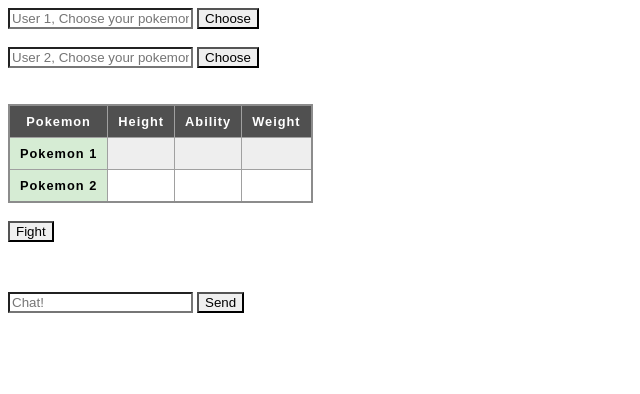
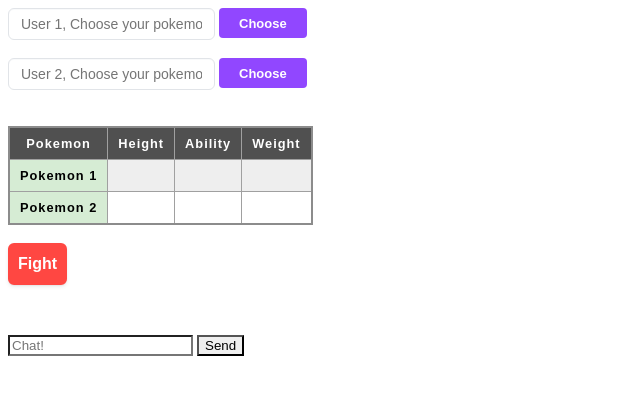
Before and after one commit to Aayushman19/PokeWars, a website: page views/index.html in a window 1280 px wide. Shown: the whole page, without its empty margins (0-640 px from the left). Drawn offline with nearby package versions, Linux system fonts and the light colour scheme; no server answers.

Commit message:
input and button styling

```diff
--- a/views/style.css
+++ b/views/style.css
@@ -37,3 +37,70 @@
   caption-side: bottom;
   padding: 10px;
 }
+
+#player1,
+#player2 {
+
+  padding: 5px 12px;
+  font-size: 14px;
+  line-height: 20px;
+  color: #24292e;
+  vertical-align: middle;
+  background-color: #ffffff;
+  background-repeat: no-repeat;
+  background-position: right 8px center;
+  border: 1px solid #e1e4e8;
+  border-radius: 6px;
+  outline: none;
+  box-shadow: rgba(225, 228, 232, 0.2) 0px 1px 0px 0px inset;
+
+  :focus {
+    border-color: #0366d6;
+    outline: none;
+    box-shadow: rgba(3, 102, 214, 0.3) 0px 0px 0px 3px;
+  }
+
+}
+
+#btn1,
+#btn2 {
+
+  display: inline-block;
+  outline: 0;
+  border: none;
+  cursor: pointer;
+  font-weight: 600;
+  border-radius: 4px;
+  font-size: 13px;
+  height: 30px;
+  background-color: #9147ff;
+  color: white;
+  padding: 0 20px;
+
+  :hover {
+    background-color: #772ce8;
+  }
+
+}
+
+#fbtn {
+
+  display: inline-block;
+  outline: 0;
+  cursor: pointer;
+  border-radius: 6px;
+  border: 2px solid #ff4742;
+  color: #fff;
+  background-color: #ff4742;
+  padding: 8px;
+  box-shadow: rgba(0, 0, 0, 0.07) 0px 2px 4px 0px, rgba(0, 0, 0, 0.05) 0px 1px 1.5px 0px;
+  font-weight: 800;
+  font-size: 16px;
+  height: 42px;
+
+  :hover {
+    /* background: 0 0; */
+    color: #ff4742;
+  }
+
+}
```
